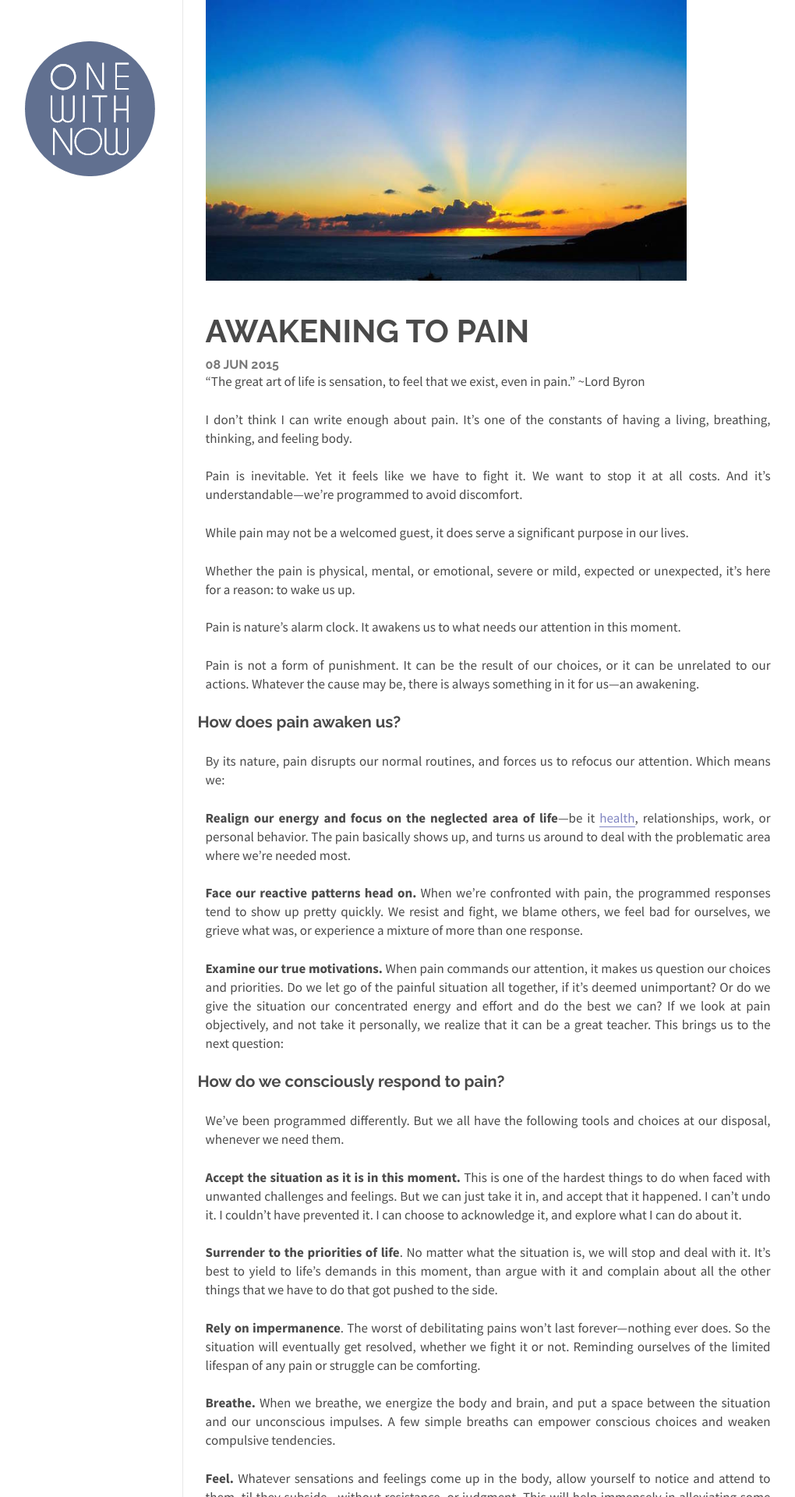
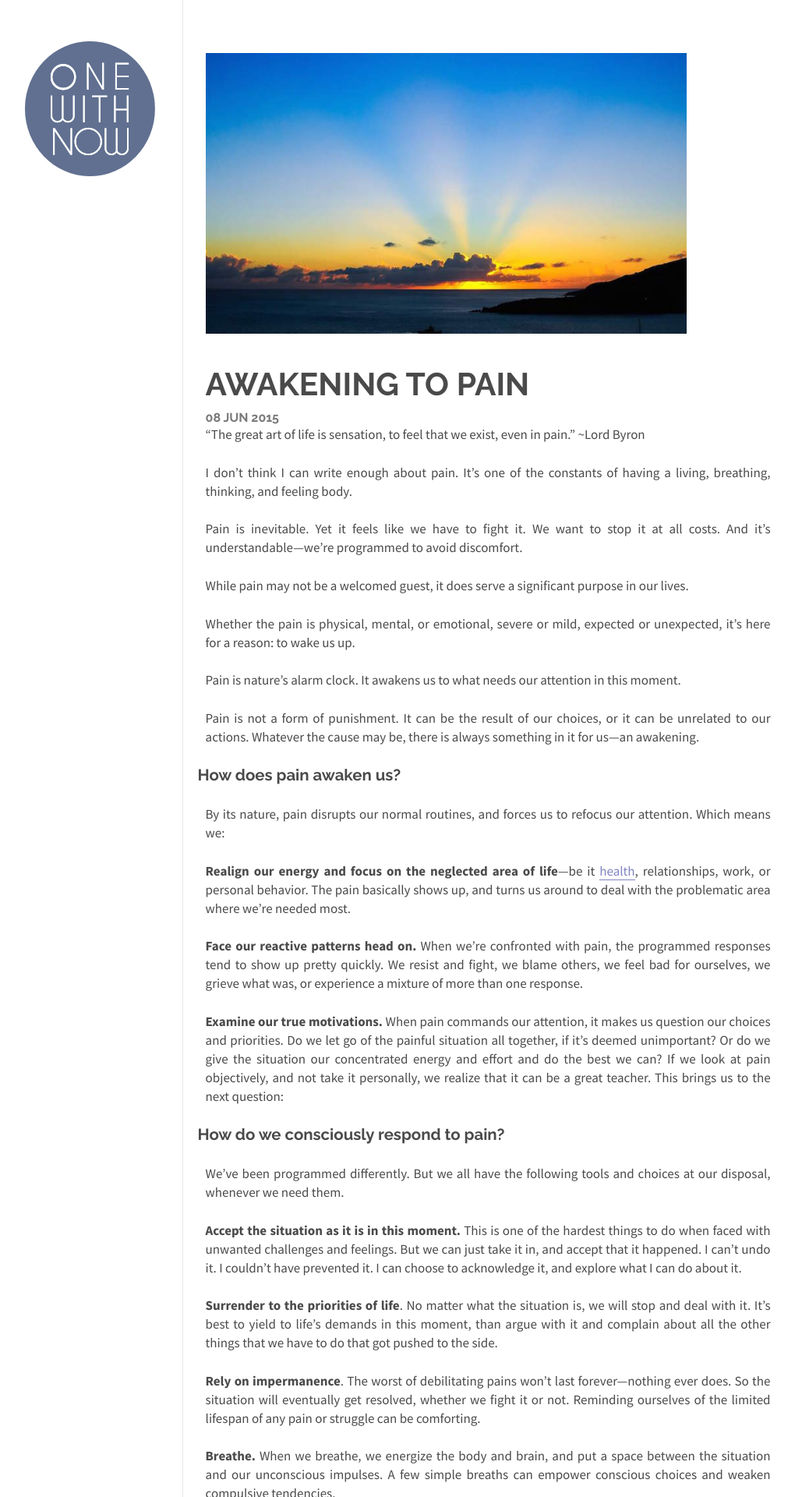
Before and after one commit to onewithnow/onewithnow.github.io, a Jekyll site: the page built from index.html, in a window 1280 px wide. Shown: the top 1920 px of the page at 78% size, without its empty margins (124-1144 px from the left). Built offline with Jekyll 4.4.1, drawn with Linux system fonts in a browser that asks for light colours; Markdown is read by kramdown in place of the engine named in the settings.

Commit message:
adding margin to image

```diff
--- a/css/main.css
+++ b/css/main.css
@@ -131,6 +131,7 @@ a:hover {
 #cover-photo-container {
 max-width: 650px;
 display: block;
+margin-top: 5em;
 }
 
 #info-container {
```
